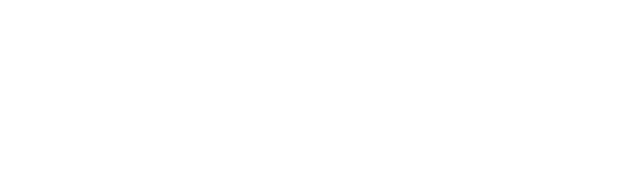
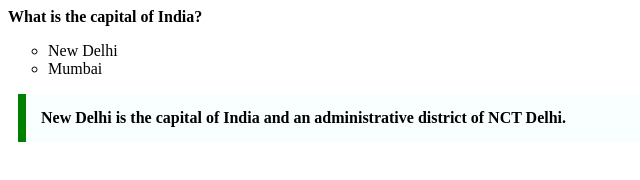
Before and after one commit to acciojob/trivia-Mritunjay882, a website: page main.html in a window 1280 px wide. Shown: the whole page, without its empty margins (0-640 px from the left). Drawn offline with Linux system fonts and the light colour scheme.

Commit message:
created a submission

```diff
--- a/main.html
+++ b/main.html
@@ -8,6 +8,12 @@
 
 <body>
 	<!-- the entire body must be written by student -->
+	 <b>What is the capital of India?</b>
+    <ul style="list-style-type:circle;">
+        <li>New Delhi</li>
+        <li>Mumbai</li>
+    </ul>
+    <blockquote> New Delhi is the capital of India and an administrative district of NCT Delhi.</blockquote>
     <script type="text/javascript" src="./script.js">
 </script>
 
--- a/styles.css
+++ b/styles.css
@@ -1,2 +1,10 @@
 
 /* Your CSS Code here. */
+blockquote{
+max-width: 600px;
+margin: 10px;
+padding: 15px;
+border-left: 8px solid green;
+background-color: #f8fffe;
+font-weight: bold;
+}
```
